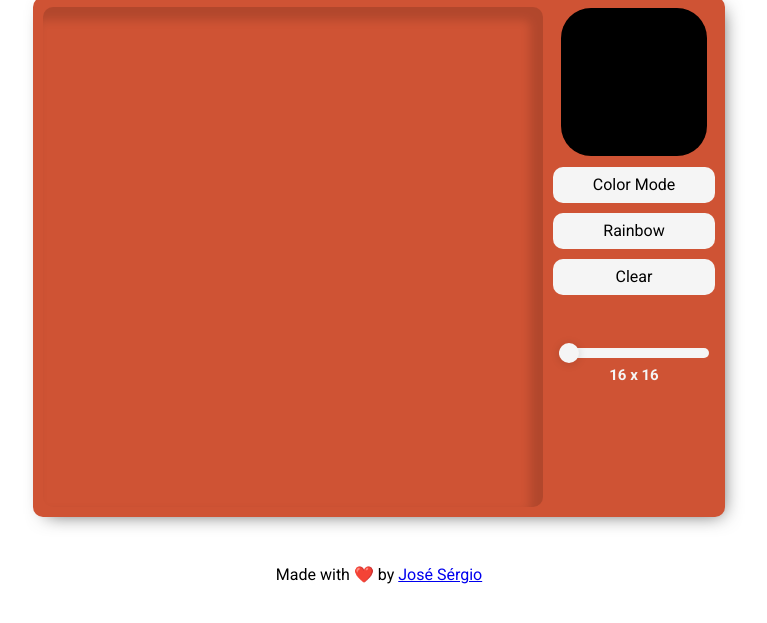
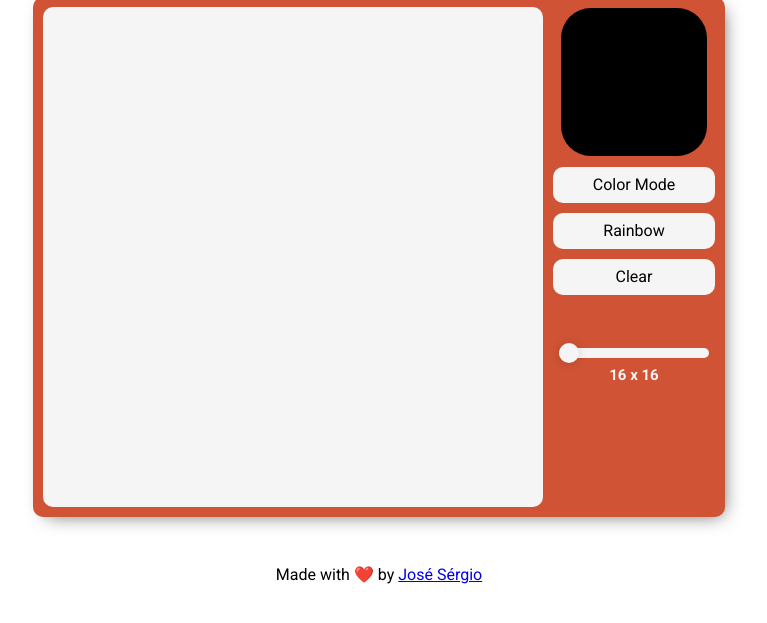
Before and after one commit to MrEscappe/PROJECT-Etch-A-Sketch, a plain HTML site: page index.html in a window 1280 px wide. Shown: the part 73-696 px from the top of the page, without its empty margins (261-1028 px from the left). Drawn offline with Linux system fonts and the light colour scheme; the site is published under a folder, as on GitHub Pages, so addresses that start at the root find nothing.

Commit message:
Fixing paths in index.html

```diff
--- a/index.html
+++ b/index.html
@@ -43,6 +43,6 @@
 				<a href="https://github.com/MrEscappe">José Sérgio</a>
 			</p>
 		</footer>
-		<script src="/script/index.js"></script>
+		<script src="script/index.js"></script>
 	</body>
 </html>
```
